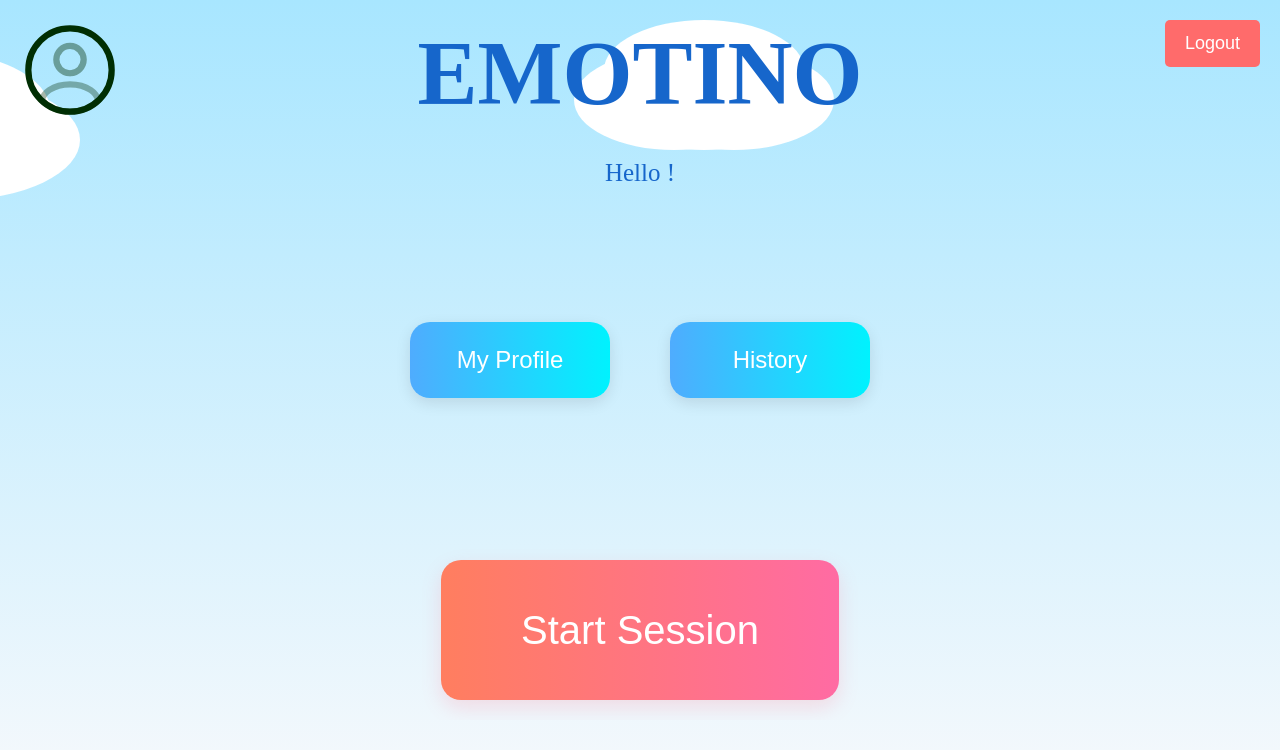
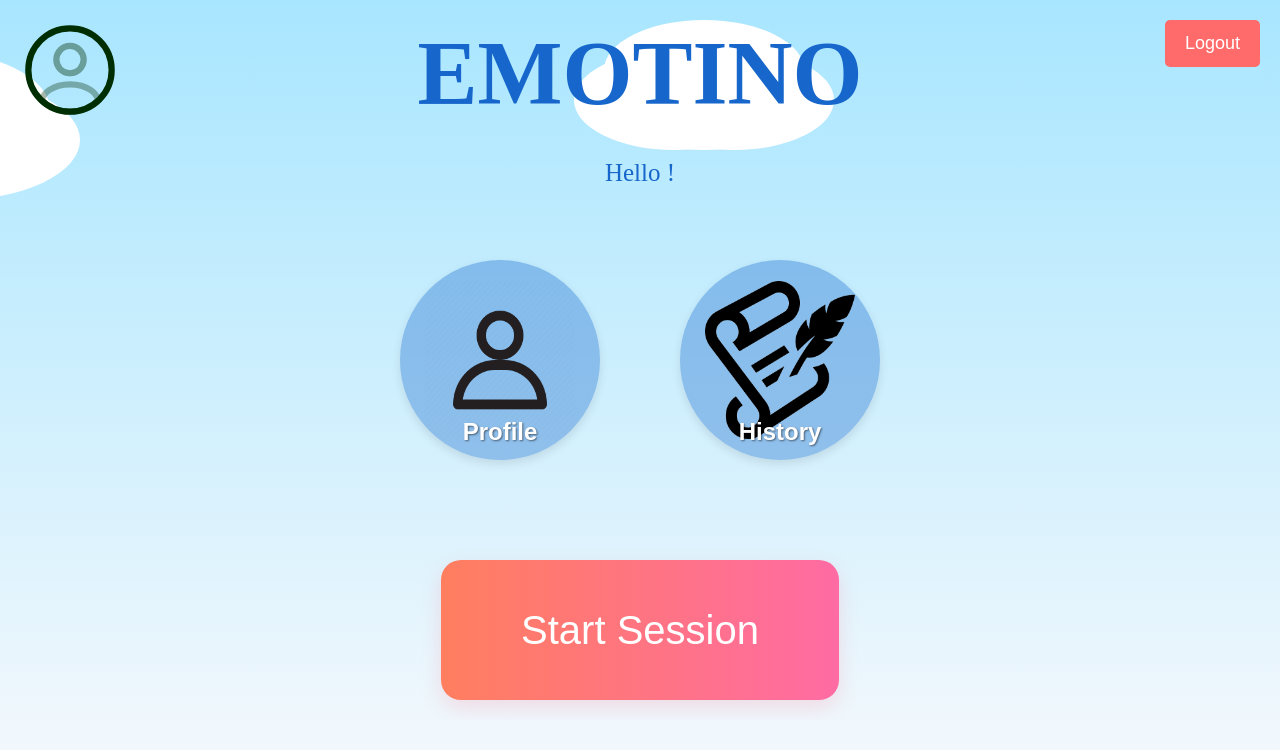
Before and after one commit to AlessandroFornara/SentimentAI-Group6B, a Vue app in the folder src/frontend/: page /home in a window 1280 px wide. Shown: the top 750 px of the page. Built offline with nearby package versions, Linux system fonts and the light colour scheme.

Commit message:
Changed home page and session page but it still needs work

```diff
--- a/src/frontend/src/assets/styles/shared-styles.css
+++ b/src/frontend/src/assets/styles/shared-styles.css
@@ -8,3 +8,18 @@
     background: linear-gradient(180deg, #a8e6ff, #f7f9fc); /* Sfondo sfumato cielo */
     overflow: hidden;
 }
+
+.logout-button {
+    padding: 10px 20px;
+    font-size: 18px;
+    background-color: #ff6b6b; /* Rosso pastello */
+    color: white;
+    border: none;
+    border-radius: 5px;
+    cursor: pointer;
+    transition: background-color 0.3s ease;
+}
+
+.logout-button:hover {
+    background-color: #d45a5a;
+}
--- a/src/frontend/src/components/HomePage.vue
+++ b/src/frontend/src/components/HomePage.vue
@@ -23,8 +23,14 @@
 
       <!-- Contenuto centrale con bottoni -->
       <div class="center-buttons">
-        <button @click="navigateTo('profile')">My Profile</button>
-        <button @click="navigateTo('history')">History</button>
+        <button @click="navigateTo('profile')">
+          <span>Profile</span>
+          <img src="@/assets/profile-button-image.png" alt="Profile"/>
+        </button>
+        <button @click="navigateTo('history')">
+          <span>History</span>
+          <img src="@/assets/history-button-image.png" alt="History"/>
+        </button>
       </div>
 
       <!-- Bottone in basso al centro -->
@@ -69,7 +75,6 @@ function logout() {
   justify-content: space-between;
   align-items: center;
   height: 90vh;
-  padding: 0;
   font-family: Arial, sans-serif;
   position: relative;
   overflow: hidden;
@@ -115,8 +120,8 @@ function logout() {
 .title {
   font-size: 90px;
   font-weight: bold;
+  font-family: Century;
   margin: 0;
-  font-family: Century;
   color: #1666cb; /* Blu scuro */
 }
 
@@ -135,21 +140,6 @@ function logout() {
   right: 20px;
 }
 
-.logout-button {
-  padding: 10px 20px;
-  font-size: 18px;
-  background-color: #ff6b6b; /* Rosso pastello */
-  color: white;
-  border: none;
-  border-radius: 5px;
-  cursor: pointer;
-  transition: background-color 0.3s ease;
-}
-
-.logout-button:hover {
-  background-color: #d45a5a; /* Rosso scuro */
-}
-
 /* Foto in alto a sinistra */
 .top-left {
   position: absolute;
@@ -157,19 +147,11 @@ function logout() {
   left: 20px;
 }
 
-.profile-photo {
-  width: 80px;
-  height: 80px;
-  border-radius: 50%;
-  object-fit: cover;
-  border: 2px solid #cccccc;
-}
-
 /* Bottoni centrali */
 .center-buttons {
   display: flex;
   flex-direction: row;
-  gap: 60px;
+  gap: 80px;
   justify-content: center;
   align-items: center;
   width: 100%;
@@ -177,30 +159,45 @@ function logout() {
 }
 
 .center-buttons button {
-  padding: 20px 40px;
-  font-size: 24px;
-  font-family: 'Poppins', sans-serif; /* Font moderno e leggibile */
+  position: relative;
+  width: 200px;
+  height: 200px;
+  border: none;
+  border-radius: 50%;
+  background-color: rgba(22, 102, 203, 0.36);
+  box-shadow: 0 4px 10px rgba(0, 0, 0, 0.1);
+  display: flex;
+  justify-content: center;
+  align-items: center;
   cursor: pointer;
-  border: none;
-  background: linear-gradient(90deg, #4facfe, #00f2fe); /* Blu sfumato più vibrante */
+  transition: transform 0.3s ease, box-shadow 0.3s ease;
+  overflow: hidden;
+}
+
+.center-buttons button span {
+  position: absolute;
+  bottom: 10px;
+  font-size: 1.5rem;
+  font-weight: bold;
   color: white;
-  border-radius: 20px; /* Curve leggermente più morbide */
-  transition: transform 0.3s ease, box-shadow 0.3s ease, background 0.3s ease;
-  min-width: 200px;
-  min-height: 60px;
-  box-shadow: 0px 5px 15px rgba(0, 0, 0, 0.1); /* Aggiunta di una lieve ombra */
+  text-shadow: 1px 1px 2px rgba(0, 0, 0, 0.5);
+  z-index: 2;
+}
+
+.center-buttons button img {
+  width: 80%;
+  height: 80%;
+  object-fit: fill;
 }
 
 .center-buttons button:hover {
-  transform: scale(1.1);
-  box-shadow: 0px 10px 20px rgba(79, 172, 254, 0.6), 0 5px 15px rgba(0, 0, 0, 0.1); /* Effetto bagliore più intenso */
-  background: linear-gradient(90deg, #00f2fe, #4facfe); /* Inversione del gradiente per un effetto dinamico */
+  transform: scale(1.05);
+  box-shadow: 0 8px 20px rgba(0, 0, 0, 0.2);
 }
 
 .center-buttons button:active {
-  transform: scale(1.05);
-  box-shadow: 0px 5px 10px rgba(0, 0, 0, 0.2); /* Ombra ridotta al clic per effetto "premuto" */
-  background: linear-gradient(90deg, #3ba7db, #0088cc); /* Colore più scuro al clic */
+  transform: scale(0.95);
+  box-shadow: 0 4px 10px rgba(0, 0, 0, 0.1);
 }
 
 /* Bottone in basso al centro */
--- a/src/frontend/src/components/SessionPage.vue
+++ b/src/frontend/src/components/SessionPage.vue
@@ -5,6 +5,7 @@
     </div>
 
     <h1 class="title">Welcome to the session</h1>
+    <h3 style="font-family: Century">Select an image to start!</h3>
     <div class="image-container">
       <button
           v-for="(image, index) in images"
@@ -114,28 +115,44 @@ onMounted(() => {
 }
 
 .bubble {
-  width: 100px;
-  height: 100px;
+  width: 300px;
+  height: 300px;
   border-radius: 50%;
   overflow: hidden;
-  border: 2px solid #ccc;
+  border: 3px solid #ccc;
   background-color: white;
   display: flex;
   justify-content: center;
   align-items: center;
-  transition: transform 0.3s ease, box-shadow 0.3s ease;
+  transition: transform 0.3s ease, box-shadow 0.3s ease, border-color 0.3s ease;
   cursor: pointer;
+  animation: float 4s ease-in-out infinite;
 }
 
 .bubble img {
   width: 100%;
   height: 100%;
   object-fit: cover;
+  border-radius: 50%;
 }
 
 .bubble:hover {
   transform: scale(1.1);
-  box-shadow: 0 0 15px rgba(0, 0, 0, 0.2);
+  box-shadow: 0 15px 25px rgba(0, 0, 0, 0.2);
+  border-color: #1666cb;
+}
+
+/* Animazione fluttuante */
+@keyframes float {
+  0% {
+    transform: translateY(0);
+  }
+  50% {
+    transform: translateY(-10px);
+  }
+  100% {
+    transform: translateY(0);
+  }
 }
 
 .bottom-center {
@@ -150,7 +167,7 @@ onMounted(() => {
   padding: 15px 30px;
   font-size: 18px;
   font-family: Copperplate;
-  background-color: mediumpurple;
+  background-color: #1666cb;
   color: white;
   border: none;
   border-radius: 10px;
@@ -166,8 +183,8 @@ onMounted(() => {
   font-size: 60px;
   font-weight: bold;
   margin: 0;
-  font-family: Copperplate;
-  color: mediumpurple;
+  font-family: Century;
+  color: #1666cb;
 }
 
 .upper-left {
@@ -181,8 +198,8 @@ onMounted(() => {
 .upper-left button {
   padding: 15px 30px;
   font-size: 18px;
-  font-family: Copperplate;
-  background-color: mediumpurple;
+  font-family: Century;
+  background-color: #1666cb;
   color: white;
   border: none;
   border-radius: 10px;
```
Also changed, not shown: src/frontend/src/assets/history-button-image.png (added), src/frontend/src/assets/profile-button-image.png (added).
